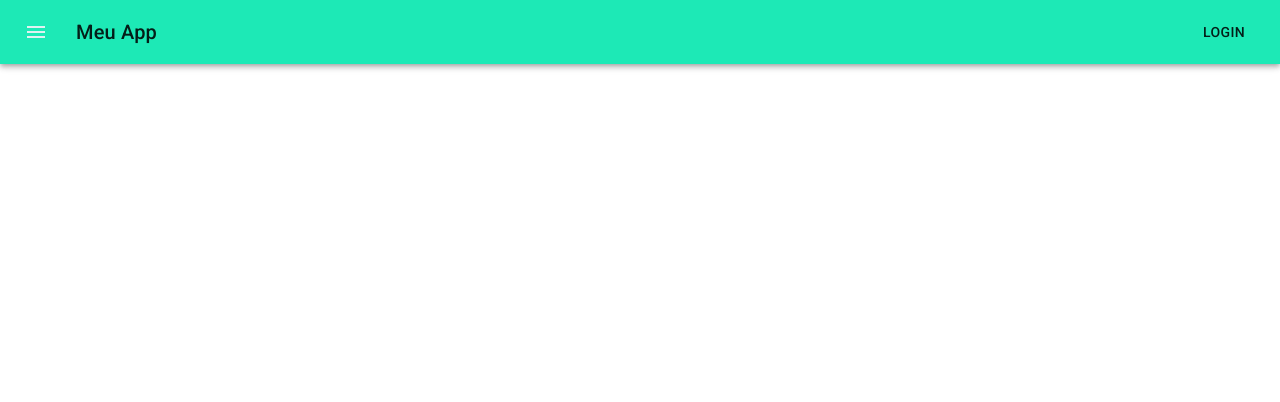
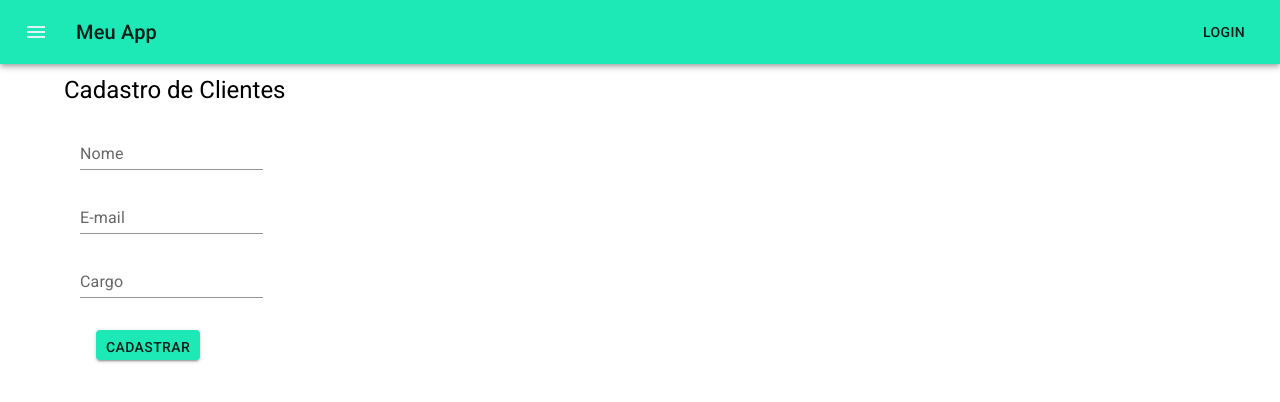
Before and after one commit to trsmrs/My-React-App-practice, a React (Create React App) app: page /customers/add in a window 1280 px wide. Before the commit this address had no page. Shown: the top 402 px of the page. Built offline with nearby package versions, Linux system fonts and the light colour scheme.

Commit message:
adicionando clientes pela api fake

```diff
--- a/src/App.js
+++ b/src/App.js
@@ -9,6 +9,7 @@ import Page from './templates/Page'
 
 import Home from './pages/Home'
 import Customers from './pages/Customers'
+import CustomersAdd from './pages/CustomersAdd'
 
 
 function App() {
@@ -21,6 +22,7 @@ function App() {
         <Routes>
 
           <Route path='/customers' element={Page('Clientes', Customers)}></Route>
+          <Route path='/customers/add' element={Page('Cadastro de Clientes', CustomersAdd)}></Route>
           <Route path='/' element={Page('Home', Home)}></Route>
 
 
--- a/src/components/CustomerCard.js
+++ b/src/components/CustomerCard.js
@@ -2,34 +2,54 @@ import React, { useState } from 'react'
 import Card from '@mui/material/Card'
 import CardHeader from '@mui/material/CardHeader'
 
-import {CardContent,
+import {
+  CardContent,
   CardActions,
   Avatar,
   IconButton,
   Typography,
 } from '@mui/material/'
 
+import { teal } from '@mui/material/colors'
+import DeleteIcon from '@mui/icons-material/DeleteForever'
+import EditIcon from '@mui/icons-material/Edit'
 
-import { teal } from '@mui/material/colors'
-import FavoriteIcon from '@mui/icons-material/Favorite'
-import ShareIcon from '@mui/icons-material/Share'
-
-
+import ModalConfirm from './ModalConfirm'
+import useStyles from '../partials/Header/Header.style'
 
 const CustomerCard = ({
+  id,
   name,
   lastname,
   email,
   avatar,
-  className
+  className,
+  onRemoveCustomer,
 
 }) => {
 
-  // const classes = useStyles()
+  const classes = useStyles()
+
+  const [openModal, setOpenModal] = useState(false)
+
+  const handleToggleOpenModal = () => {
+    setOpenModal(!openModal)
+  }
+
+  const handleConfirmModal = () => {
+    onRemoveCustomer(id)
+    handleToggleOpenModal()
+  }
+
+  const handleRemoveCustomer = () => {
+    handleToggleOpenModal()
+  }
+
+
   return (
 
-
-      <Card sx={{ maxWidth: 345, backgroundColor: teal['A200']}} className={className} >
+    <>
+      <Card sx={{ maxWidth: 345, backgroundColor: teal['A200'] }} className={className} >
         <CardHeader
           avatar={
             <Avatar aria-label="recipe" src={avatar}>
@@ -47,14 +67,22 @@ const CustomerCard = ({
           </Typography>
         </CardContent>
         <CardActions disableSpacing>
-          <IconButton aria-label="add to favorites">
-            <FavoriteIcon />
+          <IconButton aria-label="Edit">
+            <EditIcon />
           </IconButton>
-          <IconButton aria-label="share">
-            <ShareIcon />
+          <IconButton aria-label="Delete" onClick={handleRemoveCustomer}>
+            <DeleteIcon />
           </IconButton>
         </CardActions>
       </Card>
+      <ModalConfirm
+        open={openModal}
+        onClose={handleToggleOpenModal}
+        onConfirm={()=> handleConfirmModal(id)}
+        title="Excluir cadastro."
+        msg="Deseja realmente excluir este usuário?"
+      />
+    </>
   )
 }
 
--- /dev/null
+++ b/src/components/ModalConfirm.js
@@ -0,0 +1,49 @@
+import {React} from 'react'
+
+import {Button,
+    Dialog,
+    DialogActions,
+    DialogContent,
+    DialogContentText,
+    DialogTitle } from '@mui/material';
+
+
+    const ModalConfirm = (
+        {open,
+        onClose,
+        onConfirm,
+        title,
+        msg}
+        ) => {
+
+
+
+
+        return (
+          <>
+
+            <Dialog
+              open={open}
+              onClose={onClose}
+              aria-labelledby="alert-dialog-title"
+              aria-describedby="alert-dialog-description"
+            >
+              <DialogTitle id="alert-dialog-title">
+                {title}
+              </DialogTitle>
+              <DialogContent>
+                <DialogContentText id="alert-dialog-description">
+                  {msg}
+                </DialogContentText>
+              </DialogContent>
+              <DialogActions>
+                <Button onClick={onClose}>Cancelar</Button>
+                <Button onClick={onConfirm}>Confirmar</Button>
+              </DialogActions>
+            </Dialog>
+          </>
+        )
+      }
+
+
+      export default ModalConfirm
--- a/src/pages/Customers.js
+++ b/src/pages/Customers.js
@@ -13,9 +13,19 @@ const Customers = () => {
         axios.get('https://reqres.in/api/users')
             .then(response => {
                 const { data } = response.data
+                console.log(data)
                 setCustomers(data)
             })
     }, [])
+
+
+    const handleRemoveCustomer = (id) =>{
+        axios.delete(`https://reqres.in/api/users/${id}`)
+        .then(() => {
+          const newCustomersState = customers.filter(customer => customer.id !==id)
+          setCustomers(newCustomersState)
+        })
+    }
 
     return (
 
@@ -32,10 +42,12 @@ const Customers = () => {
                     customers.map(item => (
                         <Grid xs={2}>
                             <CustomersCard
+                                id={item.id}
                                 name={item.first_name}
                                 lastname={item.last_name}
                                 email={item.email}
                                 avatar={item.avatar}
+                                onRemoveCustomer ={handleRemoveCustomer}
                             />
                         </Grid>
                     ))
--- /dev/null
+++ b/src/pages/CustomersAdd.js
@@ -0,0 +1,137 @@
+import { useState, useEffect } from "react"
+import axios from 'axios'
+
+import Box from '@mui/material/Box';
+import TextField from '@mui/material/TextField';
+import { Button } from "@mui/material";
+import { textAlign } from "@mui/system";
+
+import img from '../customers.jpg'
+
+const CustomersAdd = () => {
+    const [form, setForm] = useState({
+
+        name: {
+            value: '',
+            error: false,
+        },
+        email: {
+            value: '',
+            error: false,
+        },
+        job: {
+            value: '',
+            error: false,
+        },
+
+
+    })
+
+
+
+
+    const handleInputChange = (e) => {
+        const { name, value } = e.target
+
+        setForm({
+            ...form,
+            [name]: {
+                value,
+
+            },
+
+        })
+    }
+
+
+    const handleAddButton = () => {
+        let hasError = false
+        let newFormState = {
+            ...form
+        }
+        if (!form.name.value) {
+            hasError = true
+            newFormState.name = {
+                value: form.name.value,
+                error: true,
+                helperText : "Digite o seu Nome"
+            }
+        }
+        if (!form.email.value) {
+            newFormState.email = {
+                value: form.email.value,
+                error: true,
+                helperText : "Digite o seu E-mail"
+            }
+        }
+        if (!form.job.value) {
+           hasError = true
+            newFormState.job = {
+                value: form.job.value,
+                error: true,
+                helperText : "Digite o seu Cargo"
+            }
+        }
+        if (hasError) {
+
+            setForm(newFormState)
+        }
+    }
+
+
+    return (
+        <>
+            <Box
+                component="form"
+                sx={{
+                    '& > :not(style)': { m: 2, width: '30ch' },
+                }}
+                noValidate
+                autoComplete="off"
+            >
+                <div>
+                    <TextField
+                        error={form.name.error}
+                        label="Nome"
+                        name="name"
+                        variant="standard"
+                        value={form.name.value}
+                        helperText= {form.name.error ? form.name.helperText : ''}
+                        onChange={handleInputChange} />
+                </div>
+                <div>
+                    <TextField
+                        error={form.email.error}
+                        label="E-mail"
+                        name="email"
+                        variant="standard"
+                        value={form.email.value}
+                        helperText= {form.email.error ? form.email.helperText : ''}
+                        onChange={handleInputChange} />
+                </div>
+                <div>
+                    <TextField
+                        error={form.job.error}
+                        label="Cargo"
+                        name="job"
+                        variant="standard"
+                        value={form.job.value}
+                        helperText= {form.job.error ? form.job.helperText: ''}
+                        onChange={handleInputChange} />
+                </div>
+                <div>
+                    <Button sx={{ margin: 2, padding: ["5px 10px 0px 10px"] }}
+                        variant="contained"
+                        color='primary'
+                        onClick={() => handleAddButton()}>
+                        Cadastrar
+                    </Button>
+                </div>
+            </Box>
+        </>
+    )
+}
+
+
+
+export default CustomersAdd
--- a/src/partials/Header/Header.js
+++ b/src/partials/Header/Header.js
@@ -20,6 +20,7 @@ import { useNavigate } from 'react-router-dom'
 
 import HomeIcon from '@mui/icons-material/Home';
 import PersonAdd from '@mui/icons-material/PersonAdd';
+import Person from '@mui/icons-material/Person';
 import useStyles from './Header.style'
 
 
@@ -37,6 +38,7 @@ const Header = () => {
 
   const handleNavigate = route => {
     navigate(route)
+    handleToggleMenu()
   }
 
   return (
@@ -76,6 +78,11 @@ const Header = () => {
           </ListItemButton>
 
           <ListItemButton onClick={() => handleNavigate('customers')}>
+            <ListItemIcon><Person /></ListItemIcon>
+            <ListItemText>Lista de Clientes</ListItemText>
+          </ListItemButton>
+
+          <ListItemButton onClick={() => handleNavigate('customers/add')}>
             <ListItemIcon><PersonAdd /></ListItemIcon>
             <ListItemText>Cadastro de Clientes</ListItemText>
           </ListItemButton>
```
Also changed, not shown: src/customers.jpg (added).
